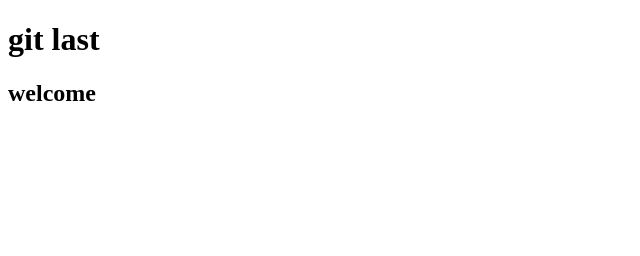
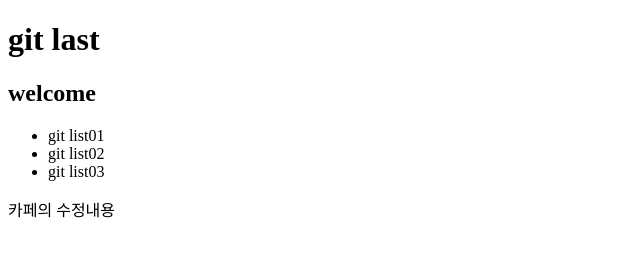
Before and after one commit to leseraphina/08_21_git_last, a plain HTML site: page index.html in a window 1280 px wide. Shown: the whole page, without its empty margins (0-640 px from the left). Drawn offline with Linux system fonts and the light colour scheme.

Commit message:
카페에서 추가 내용

```diff
--- a/index.html
+++ b/index.html
@@ -8,5 +8,13 @@
 <body>
   <h1>git last</h1>
   <h2>welcome</h2>
+  <ul>
+    <li>git list01</li>
+    <li>git list02</li>
+    <li>git list03</li>
+  </ul>
+  <p>
+    카페의 수정내용
+  </p>
 </body>
 </html>
```
